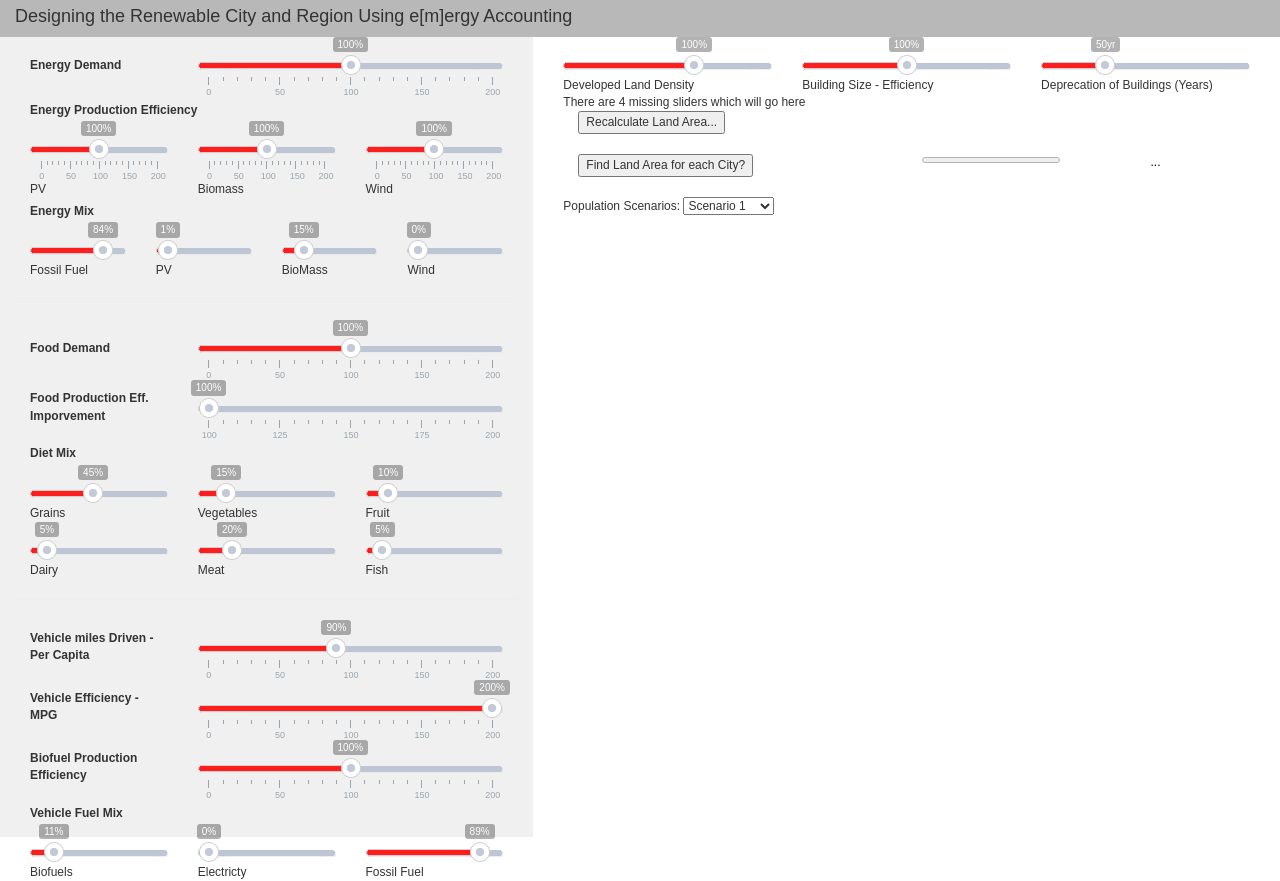
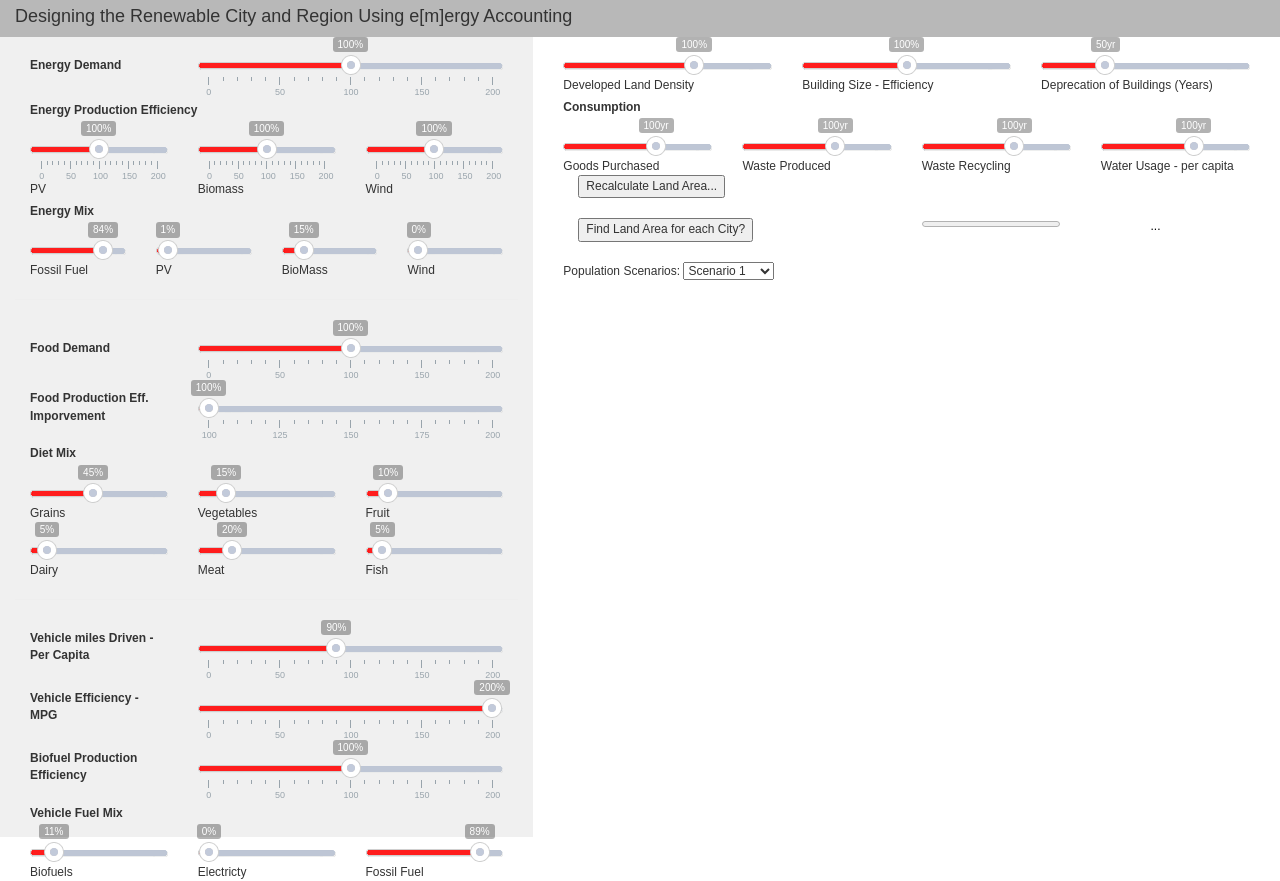
Before and after one commit to mostaphaRoudsari/SettlementEmerge, a plain HTML site: page index.html in a window 1280 px wide. Shown: the part 56-937 px from the top of the page. Drawn offline with nearby package versions, Linux system fonts and the light colour scheme; no server answers; animation ran at ten frames a second.

Commit message:
Added missing sliders

```diff
--- a/index.html
+++ b/index.html
@@ -294,9 +294,25 @@
 					</div>
 				</div>
 				<div class="row-fluid">
-						<div class="col-xs-12">
-						There are 4 missing sliders which will go here
-						</div>
+					<div class="col-xs-12" style="font-weight:bold; padding-bottom:2px; padding-top:5px">
+		        		Consumption
+					</div>
+					<div class="col-xs-3">
+						<input type="text" id="nGoodPurchased" name="nGoodPurchased" value="100">
+						Goods Purchased
+					</div>
+					<div class="col-xs-3">
+						<input type="text" id="nWasteProduced" name="nWasteProduced" value="100">
+						Waste Produced
+					</div>
+					<div class="col-xs-3">
+						<input type="text" id="nWasteRecycling" name="nWasteRecycling" value="100">
+						Waste Recycling
+					</div>
+					<div class="col-xs-3">
+						<input type="text" id="nWaterUsage" name="nWaterUsage" value="100">
+						Water Usage - per capita
+					</div>
 				</div>
 				<div class="row-fluid">
 					<div id = "buttons" class="col-xs-12">
@@ -428,6 +444,22 @@
 	            hide_min_max: true, min: 0, max: 200, step: 10, postfix:"%", grid: false, prettify_separator: ","
 	        });
 	        $("#nBldgDepr").ionRangeSlider({
+	            hide_min_max: true, min: 10, max: 150, step: 10, postfix:"yr", grid: false, prettify_separator: ","
+	        });
+
+	       	$("#nGoodPurchased").ionRangeSlider({
+	            hide_min_max: true, min: 10, max: 150, step: 10, postfix:"yr", grid: false, prettify_separator: ","
+	        });
+
+	        $("#nWasteProduced").ionRangeSlider({
+	            hide_min_max: true, min: 10, max: 150, step: 10, postfix:"yr", grid: false, prettify_separator: ","
+	        });
+
+	       	$("#nWasteRecycling").ionRangeSlider({
+	            hide_min_max: true, min: 10, max: 150, step: 10, postfix:"yr", grid: false, prettify_separator: ","
+	        });
+
+	       	$("#nWaterUsage").ionRangeSlider({
 	            hide_min_max: true, min: 10, max: 150, step: 10, postfix:"yr", grid: false, prettify_separator: ","
 	        });
 
```
